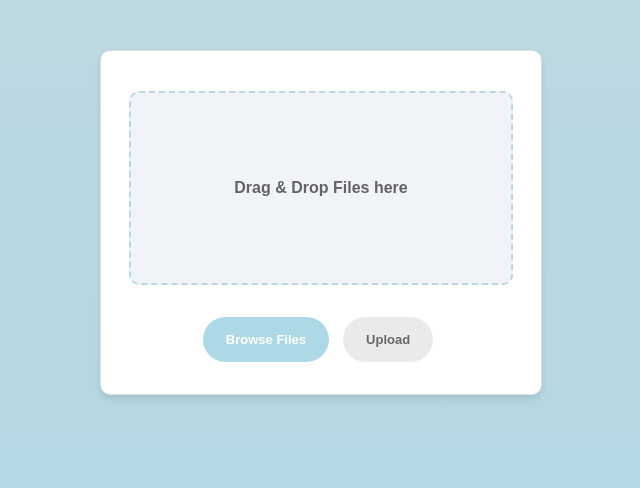
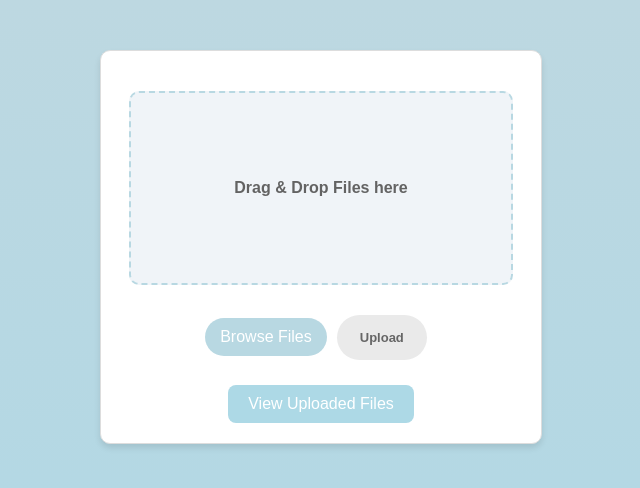
Before and after one commit to Khadijah020/AWS-S3-Project, a React (Create React App) app in the folder frontend/: page /upload in a window 1280 px wide. Shown: the top 488 px of the page, without its empty margins (319-959 px from the left). Built offline with nearby package versions, Linux system fonts and the light colour scheme; sample sign-in values are in the browser's storage.

Commit message:
updated file upload page frontend

```diff
--- a/frontend/src/Components/FileList/FileList.css
+++ b/frontend/src/Components/FileList/FileList.css
@@ -15,7 +15,7 @@
     max-width: 90%; /* Limit the width of the table box */
     width: 980px; /* Set a fixed width for the table box */
 
-    margin: 20px auto; /* Center the table vertically */
+    margin: 10px auto; /* Center the table vertically */
 }
 
 .file-table {
--- a/frontend/src/Components/FileUpload/FileUpload.css
+++ b/frontend/src/Components/FileUpload/FileUpload.css
@@ -87,6 +87,28 @@
     background-color: #B8D8E2;
   }
 
+  .view-files-button {
+    background-color: #ADD9E6; /* Green color */
+    color: white; /* White text */
+    padding: 10px 20px; /* Spacing */
+    font-size: 16px; /* Font size */
+    border: none; /* No border */
+    border-radius: 8px; /* Rounded corners */
+    cursor: pointer; /* Pointer cursor on hover */
+    margin-top: 15px; /* Space above the button */
+    transition: background-color 0.3s ease; /* Smooth hover effect */
+  }
+
+  .view-files-button:hover {
+    background-color: #0f7a9b; /* Darker green on hover */
+  }
+
+  .view-files-button:disabled {
+    background-color: #ccc; /* Gray for disabled state */
+    cursor: not-allowed; /* Disabled cursor */
+  }
+
+
   .upload-result {
     margin-top: 20px;
     color: #2b88d8;
--- a/frontend/src/Components/FileUpload/FileUpload.js
+++ b/frontend/src/Components/FileUpload/FileUpload.js
@@ -12,7 +12,7 @@ const FileUpload = () => {
   const [isDragActive, setIsDragActive] = useState(false);
   const [email, setEmail] = useState('');
 
-  const navigate = useNavigate()
+  const navigate = useNavigate();
 
   useEffect(() => {
     const userEmail = localStorage.getItem('email');
@@ -37,7 +37,6 @@ const FileUpload = () => {
     const fileKey = `${email}/${file.name}`;
 
     try {
-      // Check if the file already exists in the bucket
       const paramsCheck = {
         Bucket: S3_BUCKET,
         Key: fileKey,
@@ -47,7 +46,6 @@ const FileUpload = () => {
         .headObject(paramsCheck)
         .promise()
         .then(() => {
-          // If file exists, stop upload
           alert('File with the same name already exists. Please rename your file or choose a different one.');
           throw new Error('File already exists.');
         })
@@ -58,7 +56,6 @@ const FileUpload = () => {
           }
         });
 
-      // Proceed with upload if the file does not exist
       const paramsUpload = {
         Bucket: S3_BUCKET,
         Key: fileKey,
@@ -77,7 +74,6 @@ const FileUpload = () => {
 
       const fileUrl = `https://${S3_BUCKET}.s3.${REGION}.amazonaws.com/${email}/${file.name}`;
 
-      // Save file metadata in the backend
       await axios
         .post('http://localhost:5000/api/file/metadata', {
           fileName: file.name,
@@ -98,11 +94,8 @@ const FileUpload = () => {
         });
 
       setUploadedFileUrl(fileUrl);
-
-      // Reset file and progress after successful upload
       setFile(null);
       setProgress(0);
-      navigate('/files');
     } catch (err) {
       console.error('Upload failed:', err);
       if (err.message !== 'File already exists.') {
@@ -110,7 +103,6 @@ const FileUpload = () => {
       }
     }
   };
-
 
   const handleFileChange = (e) => {
     const selectedFile = e.target.files[0];
@@ -175,12 +167,22 @@ const FileUpload = () => {
     className="hidden-input"
   />
 
+  <div className="button-row">
     <button
-        className="upload-button"
+      className="browse-files-button"
       onClick={() => document.getElementById('fileInput').click()}
     >
       Browse Files
     </button>
+
+    <button
+      className={`upload-button-1 ${!file || progress > 0 ? 'disabled' : ''}`}
+      onClick={uploadFile}
+      disabled={!file || progress > 0}
+    >
+      Upload
+    </button>
+  </div>
 
   {file && (
     <p className="file-name">
@@ -198,15 +200,13 @@ const FileUpload = () => {
   )}
 
   <button
-        className={`upload-button-1 ${!file || progress > 0 ? 'disabled' : ''}`}
-        onClick={uploadFile}
-        disabled={!file || progress > 0}
+    className="view-files-button"
+    onClick={() => navigate('/files')}
   >
-        Upload
+    View Uploaded Files
   </button>
+</div>
 
-
-    </div>
   );
 };
 
```
Lines whose indentation alone changed are shown as unchanged.
